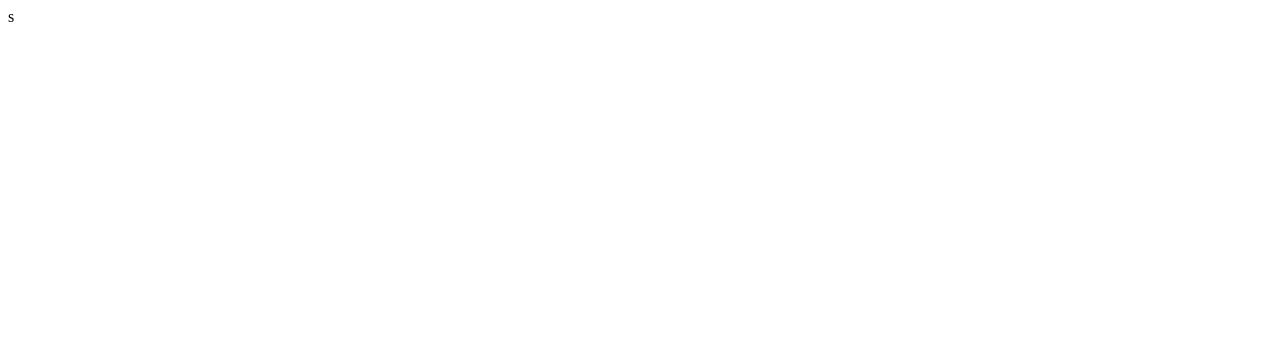
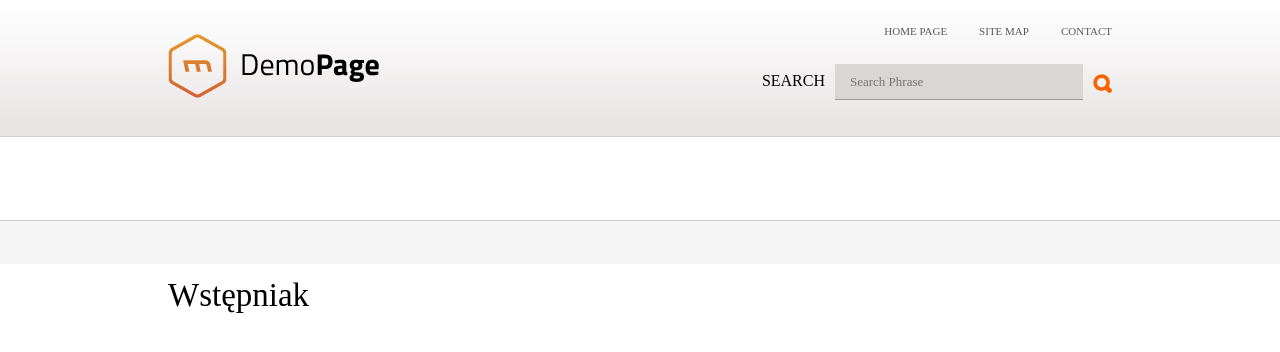
Before and after one commit to Zalewek/test, a plain HTML site: page index.html in a window 1280 px wide. Drawn offline with Linux system fonts and the light colour scheme; a web font is replaced by a local one.

Commit message:
update 1

```diff
--- /dev/null
+++ b/images/master.css
@@ -0,0 +1,360 @@
+html{
+}
+body{
+	padding: 0;
+	margin: 0;
+	/*font-family: "Microsoft Sans Serif";*/
+	font-family: "Open Sans";
+	background-color: #3084BF;
+}
+
+@font-face {
+	font-family: "Open Sans";
+	font-style: normal;
+	font-weight: 300;
+	src: local("Open Sans Light"), local("OpenSans-Light"), url("http://fonts.gstatic.com/s/opensans/v11/DXI1ORHCpsQm3Vp6mXoaTRa1RVmPjeKy21_GQJaLlJI.woff") format("woff");
+}
+
+a,a:active,a:visited{
+	color: black;
+	text-decoration: none;
+}
+
+#active{
+	background-color: #3084BF;
+	border-radius: 10px;
+	color: #FFFFFF;
+	box-shadow: 2px 2px 2px #888888;
+}
+
+div.wrapper{
+	display: block;
+	width: 90%;
+	padding: 0;
+	margin: 0 auto;
+
+}
+
+
+div.main{
+	display: block;
+	float: left;
+	/*background-color: lightgrey;*/
+/*margin-left: 0 -7%;
+padding-right: 0 7%;*/
+margin: 0 -5.6%;
+padding: 0 5.6%;
+text-align: justify;
+background-color: #E4E4E4;
+box-shadow: 0px 5px 10px #07315D;
+}
+
+div.galeria{
+	display: block;
+	float: left;
+	/*background-color: lightgrey;*/
+	margin: 0 -5.6%;
+	padding: 0 5.6%;
+	text-align: justify;
+	background-color: #E4E4E4;
+	box-shadow: 0px 5px 10px #07315D;
+}
+
+
+
+.left article{
+	margin: 25px auto;
+	margin-bottom: 0;
+	padding: 25px;
+	float: left;
+	/*height: 70%;*/
+	background-color: #FFFFFF;
+	box-shadow: 5px 5px 7px #888888;
+
+
+}
+/*.main article *{
+padding: 0 30px;
+}*/
+/*.left article{
+margin-top: 4%;
+float: left;
+width: 100%;
+height: 70%;
+}*/
+div.left{
+	display: block;
+	float: left;
+	width: 59%;
+	margin: 0 auto;
+	/*border-right: 1px solid #333333;*/
+}
+
+div.right{
+	display: block;
+	float: right;
+	width: 39%;
+	margin: 0 auto;
+}
+
+div.galeria2{
+	display: block;
+	float: left;
+	margin: 0 auto;
+	padding: 25px;
+}
+
+div.boczny-box{
+	margin: 25px auto;
+}
+
+.boczny-box ul{
+	padding: 5%;
+	list-style:	none;
+	/*border-top: 1px solid #333333;*/
+	background-color: #FFFFFF;
+	box-shadow: 5px 5px 7px #888888;
+
+}
+
+.boczny-box ul li{
+	margin: -21px auto 1em 0;
+	text-align: center;
+}
+
+.boczny-box p{
+	text-align: justify;
+	padding: 5%;
+	line-height: 1.8em;
+	background-color: #FFFFFF;
+	/*border-top: 1px solid #333333;*/
+	box-shadow: 5px 5px 7px #888888;
+
+
+}
+.boczny-box span {
+	font-weight: 700;
+}
+.boczny-box h3{
+	display: block;
+	padding: 5%;
+	letter-spacing: 2px;
+	text-transform: uppercase;
+	background-color: #FFFFFF;
+	text-align: center;
+	box-shadow: 5px 5px 7px #888888;
+}
+
+
+.boczny-box ul a li span:hover{
+	font-weight: bold;
+
+}
+
+
+
+nav.menu{
+	margin: 5% -5.6%;
+	padding: 0 5.6%;
+	padding-bottom: 1.5%;
+	background: white;
+	width: 100%;
+	margin-top: -4%;
+	box-shadow: 0px 5px 10px #07315D;
+}
+
+nav.menu ul{
+	margin-top: 5%;
+	padding-left: 5%;
+	padding-top: 3%;
+	display: table;
+	/*width: 55%;*/
+	font-weight: bolder;
+}
+nav.menu ul:last-child{
+	margin-right: 0;
+	padding-right: 0;
+}
+
+nav.menu ul li{
+	display: table-cell;
+	margin: 0 auto;
+	padding: 0 10px;
+	text-align: center;
+	color: black;
+	margin-top: 2px;
+}
+
+nav.menu ul li a{
+	padding: 0 15px;
+	border-radius: 10px;
+}
+
+
+
+nav.menu ul li a:hover{
+	background-color: #3084BF;
+	border-radius: 10px;
+	color: #FFFFFF;
+	box-shadow: 2px 2px 2px #888888;
+	/*padding: 5px 0;*/
+	-o-transition:.5s;
+    -ms-transition:.5s;
+    -moz-transition:.5s;
+    -webkit-transition:.5s;
+  /* ...and now for the proper property */
+    transition:.5s
+}
+
+span.side-menu{
+	font-weight: 100;
+	font-style: italic;
+	background-color: #FFFFFF;
+}
+
+#logo{
+	margin-top: 2px	;
+}
+
+
+a.logo{
+	display: block;
+	float: left;
+	background: #ffffff url('http://googlowanie.blox.pl/resource/6_logo_predesign.jpg') no-repeat center center;
+	background-size: 100% 100%;
+	width: 184px;
+	height: 74px;
+	padding: 0;
+	margin-left: 4%;
+	text-indent: -99em;
+	/*opacity: 0.5;*/
+}
+
+div.left article h1{
+	margin: 0 auto;
+}
+
+div.galeria2 article{
+	background-color: #FFFFFF;
+	margin: 0 auto;
+	padding: 25px;
+	box-shadow: 5px 5px 7px #888888;
+}
+.galeria2 article h1{
+	margin: 0;
+	padding: 0;
+	margin-bottom: 5px;
+	text-align: center;
+}
+
+
+
+@media screen  and (max-width: 480px) {
+	nav.menu{
+		padding-bottom: 2.5%;
+	}
+	a.logo{
+		margin: 0 auto;
+		margin-top: 4%;
+		clear: both;
+	}
+	nav.menu ul{
+		width: 100%;
+		display: block;
+		clear: both;
+		margin: 0 auto;
+		padding: 0;
+	}
+	nav.menu ul li{
+		width: 100%;
+		display: block;
+		padding-left: 0;
+		padding-right: 0;
+	}
+	nav.menu ul li a{
+		width: 100%;
+		padding: 8px 0;
+		display: block;
+	}
+	#logo{
+		display: block;
+		margin: 0 auto;
+		height: 74px;
+		width: 184px;
+	}
+
+	div.wrapper{
+		margin-top: 5%;
+	}
+
+	div.right{
+		width: 100%;
+	}
+	div.left{
+		width: 100%;
+	}
+
+	.left article h1{
+		text-align: center;
+	}
+}
+
+
+@media screen and (min-width: 481px) and (max-width: 800px) {
+	nav.menu{
+
+	}
+	a.logo{
+		margin: 0 auto;
+		margin-top: 4%;
+		clear: both;
+	}
+	nav.menu ul{
+		width: 100%;
+		display: block;
+		clear: both;
+		margin: 0 auto;
+		padding: 0;
+
+	}
+	nav.menu ul li{
+		width: 100%;
+		display: block;
+		padding-left: 0;
+		padding-right: 0;
+	}
+	nav.menu ul li a{
+		width: 100%;
+		padding: 8px 0;
+		display: block;
+	}
+	#logo{
+		display: block;
+		margin: 0 auto;
+		height: 74px;
+		width: 184px;
+	}
+
+	div.wrapper{
+		margin-top: 5%;
+	}
+
+}
+
+@media screen  and (min-width: 801px) and (max-width: 1024px) {
+	nav.menu{
+		padding-bottom: 2.5%;
+	}
+	a.logo{
+
+	}
+	nav.menu ul{
+		width: 70%;
+	}
+	nav.menu ul li{
+		padding: 0;
+	}
+	#logo{
+
+	}
+}
--- a/index.html
+++ b/index.html
@@ -1 +1,40 @@
-s
+<!DOCTYPE html>
+<html>
+    <head>
+    <!--[if lt IE 9]>
+    <script src="http://html5shim.googlecode.com/svn/trunk/html5.js"></script>
+    <![endif]-->
+    <meta charset="utf-8" />
+    <link rel="stylesheet" type="text/css" media="screen" href="master.css" />
+    <title>Tytul</title>
+    </head>
+    <body>
+        <div class="wrapper">
+            <div class="header">
+                <div class="top-menu">
+                    <div class="top-menu-links">
+                        <ul>
+                            <li><a href="#">HOME PAGE</a></li>
+                            <li><a href="#">SITE MAP</a></li>
+                            <li><a href="#">CONTACT</a></li>
+                        </ul>
+                    </div>
+                    <a class="logo" href="index.html">a</a>
+                        <form>
+                            SEARCH<input class="search" type="text" name="search-phrase" placeholder="Search Phrase">
+                            <a class="submit-button" href="#">a</a>
+                        </form>
+                </div>
+            </div>
+                <div class="main-menu">
+
+                </div>
+                <div class="navi-bar">
+
+                </div>
+                <div class="content">
+                    <span class="title">Wstępniak</span>
+                </div>
+        </div>
+    </body>
+</html>
--- /dev/null
+++ b/master.css
@@ -0,0 +1,147 @@
+@font-face {
+    font-family: 'TitilliumWeb';
+    font-style: normal;
+    src: local('Titillium WebSemiBold'), local('TitilliumWeb-SemiBold'), url(http://themes.googleusercontent.com/static/fonts/titilliumweb/v1/anMUvcNT0H1YN4FII8wprx7IBmrqA5IG9z8WNe77b9o.woff) format('woff');
+}
+
+a, a:active, a:visited,a:hover{
+    text-decoration: none;
+    font-family: TitilliumWeb;
+    color: #575757;
+}
+
+.top-menu-links a:hover{
+    background-color: #df6c21;
+    color: white;
+}
+
+
+body{
+    margin: 0;
+}
+
+.wrapper{
+    width: 944px;
+    margin: 0 auto;
+}
+
+.header{
+    position: absolute;
+    left: 0;
+    top: 0;
+    height: 136px;
+    width: 100%;
+    background: url(images/Background.png);
+    border-bottom: 1px solid #d0cfcf;
+    clear: both;
+}
+
+.top-menu{
+    width: 944px;
+    margin: 0 auto;
+}
+
+.logo{
+    background: url(images/logo.png) no-repeat center center;
+    background-size: 100% 100%;
+    height: 64px;
+    width: 211px;
+    text-indent: -99em;
+    margin-top: 34px;
+    float: left;
+}
+
+div.top-menu-links{
+    height: 24px;
+    float: right;
+    margin-top: 21px;
+    margin-right: -14px;
+}
+
+.top-menu-links ul{
+    margin: 0;
+    padding: 0;
+}
+
+.top-menu-links li{
+    display: inline;
+    font-size: 11px;
+}
+
+.top-menu-links li a{
+    height: 24px;
+    padding: 6px 14px 6px 14px;
+    border-radius: 3px;
+}
+
+form{
+    font-family: TitilliumWeb;
+    float: right;
+    clear: both;
+    margin-top: -34px;
+}
+input.search{
+    width: 231px;
+    height: 33px;
+    font-family: TitilliumWeb;
+    font-size: 13px;
+    font-weight: 400;
+    background-color: #d9d6d6;
+    border: none;
+    border-bottom: 1px solid #9f9e9e;
+    margin: 0 10px 0 10px;
+    padding-left: 15px;
+    line-height: 33px;
+}
+
+a.submit-button{
+    background: url(images/Submit-button.png) no-repeat center center;
+    background-size: 100% 100%;
+    height: 19px;
+    width: 19px;
+    text-indent: -99em;
+    float: right;
+    margin-top: 10px;
+}
+a.submit-button:hover{
+    background: url(images/Submit-button-hover.png);
+}
+
+
+div.main-menu{
+    position: absolute;
+    left: 0;
+    top: 138px;
+    display: block;
+    float: left;
+    clear: both;
+    height: 83px;
+    width: 100%;
+}
+
+div.navi-bar{
+    position: absolute;
+    left: 0;
+    top: 220px;
+    display: block;
+    float: left;
+    clear: both;
+    height: 43px;
+    width: 100%;
+    background-color: #f5f5f5;
+    border-top: 1px solid #cecdcd;
+}
+
+div.content{
+    position: relative;
+    left: 0;
+    top: 263px;
+    margin-top: 29px;
+}
+
+span.title{
+    line-height: 0;
+    font-family: TitilliumWeb;
+    font-size: 33px;
+    font-weight: 400;
+}
```
Also changed, not shown: images/Background.png (added), images/Submit-button-hover.png (added), images/Submit-button.png (added), images/hover-links.png (added), images/logo.png (added).
